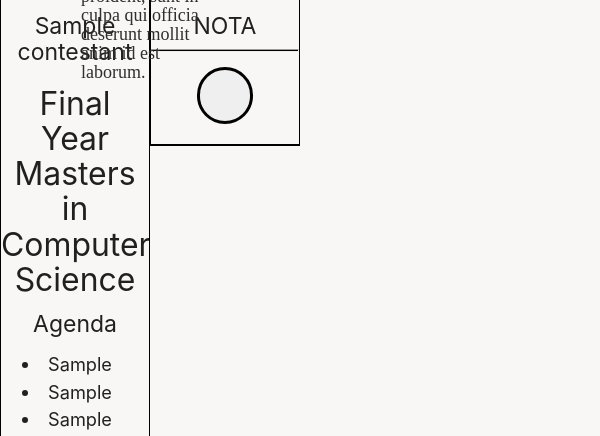
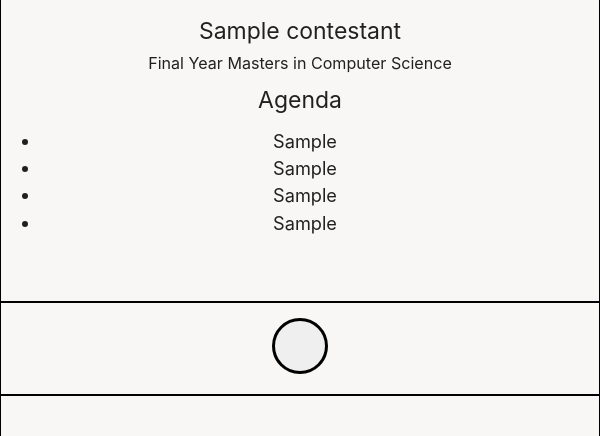
Before and after one commit to satyendradhaka/Election_Portal_2020, a Django app: template voter/templates/vote.html in a window 600 px wide. Shown: the part 662-1098 px from the top of the page. Run offline with Django 3.2, Linux system fonts and the light colour scheme; tables that the repository leaves empty hold one stand-in row (values such as "Sample post"); the template is opened without the code that fills it: values that come from a table or form of the project are taken from there, most other values are stand-ins (such as "Sample title", 1, 10 or a date in 2020); some libraries are stand-ins or nearby versions.

Commit message:
Changes in front-end

```diff
--- a/voter/static/css/base_copy.css
+++ b/voter/static/css/base_copy.css
@@ -1,3 +1,15 @@
+@font-face {
+  font-family: 'Atkinson Hyperlegible';
+  src: local('regular'),
+       url('../fonts/regular.ttf') format("truetype");
+}
+
+@font-face {
+  font-family: 'Atkinson Hyperlegible Bold';
+  src: local('bold'),
+      url('../fonts/bold.ttf') format("truetype");
+}
+
 .center-heading {
   position: relative;
   left: 18%;
@@ -6,8 +18,8 @@
 .top-info {
   background-color: #f8f7f5;
   position: fixed;
-  border: 1.25px solid black;
-  border-bottom: 2px solid black;
+  /* outline: 4px solid black; */
+  /* border-bottom: 4px solid black; */
   top: 0;
   height: 310.13px;
   z-index: 1;
@@ -21,7 +33,7 @@
   left: 50%;
   width: 50%;
   border: 1.25px solid black;
-  border-bottom: 2px solid black;
+  /* border-bottom: 2px solid black; */
   top: 0;
   height: 310.13px;
   z-index: 1;
@@ -108,8 +120,8 @@
   border: 3px solid #1F00B8;
   padding-bottom: 0px;
   left: 40%;
-  /* top: 60px; */
-  bottom: 60px;
+  top: 60px;
+  /* bottom: 60px; */
 
   appearance: button;
   -webkit-writing-mode: horizontal-tb !important;
@@ -138,9 +150,9 @@
   color: white;
   font-size: 2em;
   text-decoration-line: none;
-  font-family: Atkinson Hyperlegible;
+  font-family: Atkinson Hyperlegible Bold;
   font-style: normal;
-  font-weight: bold;
+  /* font-weight: bold; */
 }
 
 .next-text {
@@ -155,11 +167,11 @@
   transform: rotate(0.1deg);
 }
 
-.col.s3 {
+.col.m3 {
   background-color: #f8f7f5;
-  border: 1.25px solid black;
-  border-bottom: 2px solid black;
-  border-top: 1.5px solid black;
+  /* border: 1.25px solid black; */
+  /* border-bottom: 2px solid black; */
+  /* border-top: 1.5px solid black; */
   padding-right: 0;
   padding-left: 0;
   padding-top: 50px;
@@ -169,7 +181,7 @@
   position: relative;
 }
 
-.col.s3 ul {
+.col.m3 ul {
   padding-bottom: 50px;
   padding-right: 30px;
 }
@@ -307,16 +319,80 @@ html {
 
 /* Mobile Support */
 /* Portrait */
-@media (max-width : 414px)  {
+@media only screen
+  and (min-device-width: 414px)
+  and (max-device-width: 736px)
+  and (-webkit-min-device-pixel-ratio: 3)
+  and (orientation: portrait) {
+    .buton {
+      position: absolute;
+      background: #2B00FF;
+      border-radius: 40px;
+      width: 50%;
+      height: 70px;
+      vertical-align: center;
+      line-height: 0px;
+      border: 3px solid #1F00B8;
+      padding-bottom: 0px;
+      left: 40%;
+      top: 60px;
+      /* bottom: 60px; */
 
+      appearance: button;
+      -webkit-writing-mode: horizontal-tb !important;
+      text-rendering: auto;
+      color: -internal-light-dark(black, white);
+      letter-spacing: normal;
+      word-spacing: normal;
+      text-transform: none;
+      text-indent: 0px;
+      text-shadow: none;
+      display: inline-block;
+      text-align: center;
+      align-items: flex-start;
+      cursor: default;
+      box-sizing: border-box;
+      margin: 0em;
+      font: 400 13.3333px Arial;
+      padding: 1px 6px;
+    }
 
     .top-info-right {
-
+      background-color: #f8f7f5;
+      position: absolute;
+      /* left: 50%; */
+      width: 50%;
+      height: 20px;
+      /* border: 1.25px solid black !important;
+      border-bottom: 2px solid black !important; */
+      top: 0;
+      height: 310.13px;
+      z-index: 0;
     }
 }
+
 
 .radio {
   height: 50px;
   width: 50px;
   /* background-color: blue !important; */
 }
+
+
+div.col{
+  border: solid 1px black;
+  transition: outline 0.1s ease-in-out;
+  transition: border 0.1s ease-in-out;
+  /* margin: 0.5em;  */
+}
+div.col:hover{
+  outline: solid 4px blue;
+  z-index : 1;
+  outline-offset: -4px;
+  border: solid 1px blue
+}
+
+hr{
+  border: 0;
+  height: 2px;
+}
--- a/voter/templates/base_copy.html
+++ b/voter/templates/base_copy.html
@@ -17,13 +17,13 @@
 </head>
 <body>
         <div class="row">
-        <div class="col s6 top-info">
-                <h1 style="font-family: Atkinson Hyperlegible;">{% block designation %}{% endblock designation %}</h1>
+        <div class="col s12 m6 top-info">
+                <h1 style="font-family: Atkinson Hyperlegible Bold;">{% block designation %}{% endblock designation %}</h1>
                 <p class="info-para">{% block designation_info %} {% endblock designation_info %}</p>
         </div>
 
         <div class="top-info-right">
-                <div class="timer-1">
+                <!-- <div class="timer-1">
                         <div class="center">
                                 20
                         </div>
@@ -34,7 +34,7 @@
                         <div class="center">
                                 00
                         </div>
-                </div>
+                </div> -->
                 <ul>
 
                                 {% block save_and_next %}
--- a/voter/templates/vote.html
+++ b/voter/templates/vote.html
@@ -22,12 +22,12 @@
 {% endblock save_and_next %}
 {% block content %}
 <script type="text/javascript" src="http://code.jquery.com/jquery-1.7.1.min.js"></script>
-   <div class="row bottom-info" style="margin-top: 305px; margin-bottom:0;">
+   <div class="row bottom-info" style="margin-top: 310.13px; margin-bottom:0;">
     {% for i in contestantList %}
-      <div class="center col  s3 ">
+      <div class="center col s12 m3">
         <img src="https://www.dropbox.com/s/5s93r0zh4jnuxx6/random_img.png?raw=1">
         <h5>{{i.name}}</h5>
-        <h4>Final Year Masters in Computer Science</h4>
+        <h6>Final Year Masters in Computer Science</h6>
         <h5>Agenda</h5>
         <ul class="browser-default">
           <li style="font-size: 1.3em;">{{i.agenda1}}</li>
@@ -46,7 +46,7 @@
             <div class="row bottom-info">
         {% endif %}
     {% endfor %}
-        <div class="center col s3">
+        <div class="center col s12 m3">
           <img src="https://www.dropbox.com/s/5s93r0zh4jnuxx6/random_img.png?raw=1">
           <h5>NOTA</h5>
           <hr>
```
Also changed, not shown: images/voters/180123046.png (added), images/voters/190101081.png, voter/static/fonts/bold.ttf (added), voter/static/fonts/regular.ttf (added).
